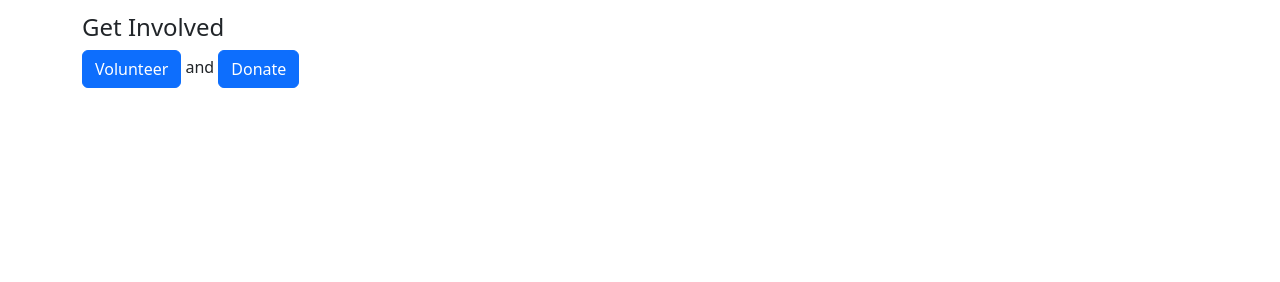
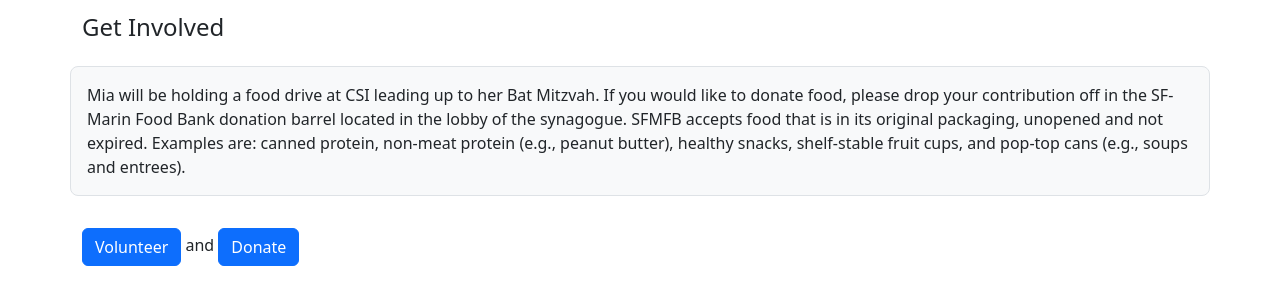
Before and after one commit to applepenstudios/applepenstudios.github.io, a plain HTML site: page index.html in a window 1280 px wide. Shown: the part 1639-1921 px from the top of the page. Before the commit the page ends 1743 px from the top, so only its background shows below. Drawn offline with nearby package versions, Linux system fonts and the light colour scheme.

Commit message:
adding a CTA to bring food for the SFMFB donation barrel

```diff
--- a/index.html
+++ b/index.html
@@ -115,6 +115,15 @@
       <div class="row">
         <h4>Get Involved</h4>
         <p>
+          <blockquote class="h-100 p-3 bg-light border rounded-3">
+          Mia will be holding a food drive at CSI leading up to her Bat Mitzvah.  If you would like
+          to donate food, please drop your contribution off in the SF-Marin Food Bank donation barrel
+          located in the lobby of the synagogue.  SFMFB accepts food that is in its original packaging,
+          unopened and not expired. Examples are:  canned protein, non-meat protein (e.g., peanut butter),
+          healthy snacks, shelf-stable fruit cups, and pop-top cans (e.g., soups and entrees).
+          </blockquote>
+        </p>
+        <p>
           <a class="btn btn-primary" target="_blank" href="https://www.sfmfoodbank.org/volunteer/">Volunteer</a> and <a class="btn btn-primary" target="_blank" href="https://us-p2p.netdonor.net/1803/general/156457/mias-bat-mitzvah-project">Donate</a>
         </p>
       </div>
```
